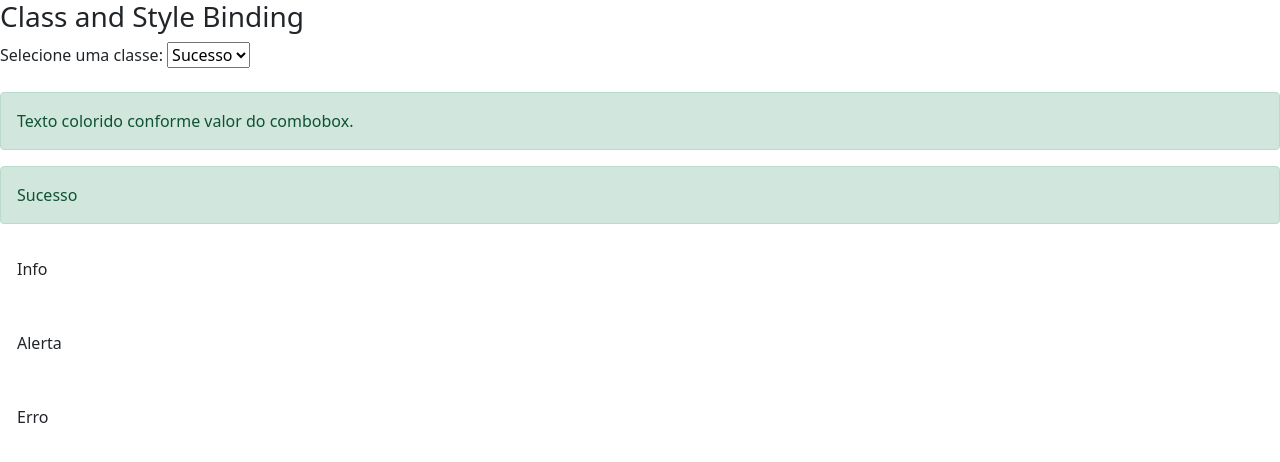
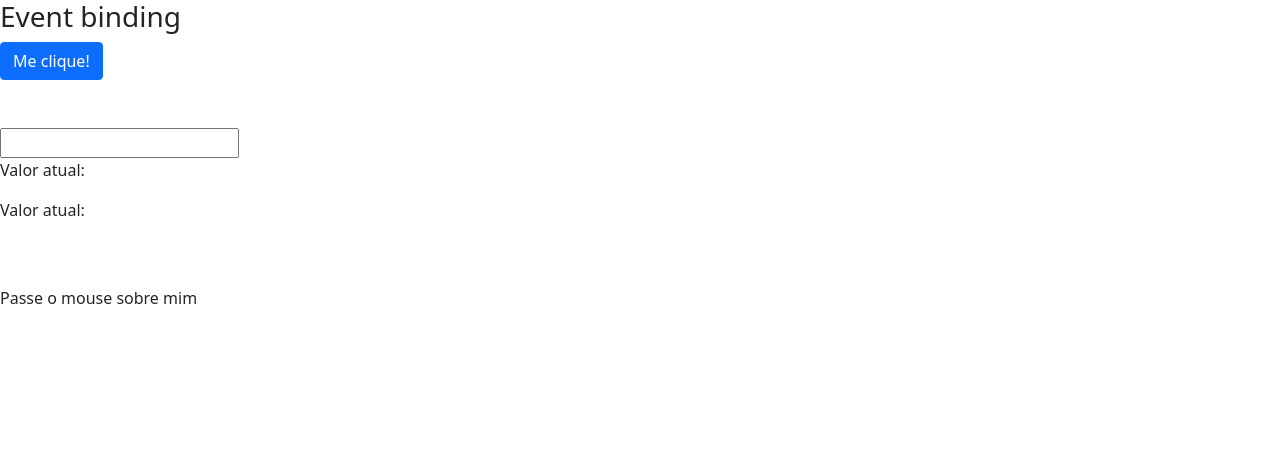
Before and after one commit to lindovaldo1/Introducao-Angular, an Angular app in the folder data-binding/: page / in a window 1280 px wide. Shown: the top 462 px of the page. Built offline with nearby package versions, Linux system fonts and the light colour scheme.

Commit message:
FEAT: Aula 11
Event binding

```diff
--- a/data-binding/src/app/data-binding/data-binding.component.html
+++ b/data-binding/src/app/data-binding/data-binding.component.html
@@ -1,57 +1,31 @@
 <section class="property-binding">
   <article>
-    <h3>Class and Style Binding</h3>
+    <h3>Event binding</h3>
     <div>
-      Selecione uma classe:
-      <select #classe (change)="(0)">
-        <option value="alert-success">Sucesso</option>
-        <option value="alert-info">Info</option>
-        <option value="alert-warning">Alerta</option>
-        <option value="alert-danger">Erro</option>
-      </select>
+      <button (click)="botaoClicado()" class="btn btn-primary">
+        Me clique!
+      </button>
+    </div>
 
-      <br /><br />
+    <br /><br />
 
-      <div class="alert {{ classe.value }}" role="alert">
-        Texto colorido conforme valor do combobox.
-      </div>
+    <input
+      type="text"
+      #campoInput
+      (keyup)="onKeyUp($event)"
+      (keyup.enter)="salvarValor(campoInput.value)"
+      (blue)="salvarValor(campoInput.value)"
+    />
+    <p>Valor atual: {{ valorAtual }}</p>
+    <p>Valor atual: {{ valorSalvo }}</p>
 
-      <div
-        class="alert"
-        role="alert"
-        [class.alert-success]="classe.value == 'alert-success'"
-      >
-        Sucesso
-      </div>
-      <div
-        class="alert"
-        role="alert"
-        [class.alert-info]="classe.value == 'alert-info'"
-      >
-        Info
-      </div>
-      <div
-        class="alert"
-        role="alert"
-        [class.alert-warning]="classe.value == 'alert-warning'"
-      >
-        Alerta
-      </div>
-      <div
-        class="alert"
-        role="alert"
-        [class.alert-danger]="classe.value == 'alert-danger'"
-      >
-        Erro
-      </div>
+    <br /><br />
 
-      <div
-        class="alert alert-danger"
-        role="alert"
-        [style.display]="classe.value == 'alert-danger' ? 'block' : 'none'"
-      >
-        Esse texto somente aparece em caso de erro erro.
-      </div>
-    </div>
+    <span
+      (mouseover)="onMouseOver()"
+      (mouseout)="onMouseOverOut()"
+      [class.highlight]="isMouseOver"
+      >Passe o mouse sobre mim</span
+    >
   </article>
 </section>
--- a/data-binding/src/app/data-binding/data-binding.component.scss
+++ b/data-binding/src/app/data-binding/data-binding.component.scss
@@ -0,0 +1,4 @@
+.highlight{
+  background-color: yellow;
+  font-weight: bold;
+}
--- a/data-binding/src/app/data-binding/data-binding.component.ts
+++ b/data-binding/src/app/data-binding/data-binding.component.ts
@@ -10,6 +10,11 @@ export class DataBindingComponent implements OnInit {
   cursoAngular: boolean = true;
   urlImagem: string = 'http://lorempixel.com.br/400/200/nature';
 
+  valorAtual: string = '';
+  valorSalvo: string = '';
+
+  isMouseOver: boolean = false;
+
   getValor() {
     return 1;
   }
@@ -18,6 +23,24 @@ export class DataBindingComponent implements OnInit {
     return true;
   }
 
+  botaoClicado() {
+    alert('Botão clicado!');
+  }
+
+  onKeyUp(evento: KeyboardEvent) {
+    this.valorAtual = (<HTMLInputElement>evento.target).value;
+  }
+
+  salvarValor(valor: string) {
+    this.valorSalvo = valor;
+  }
+
+  onMouseOver() {
+    this.isMouseOver = !this.isMouseOver;
+  }
+
+  onMouseOverOut() {}
+
   constructor() {}
 
   ngOnInit(): void {}
```
